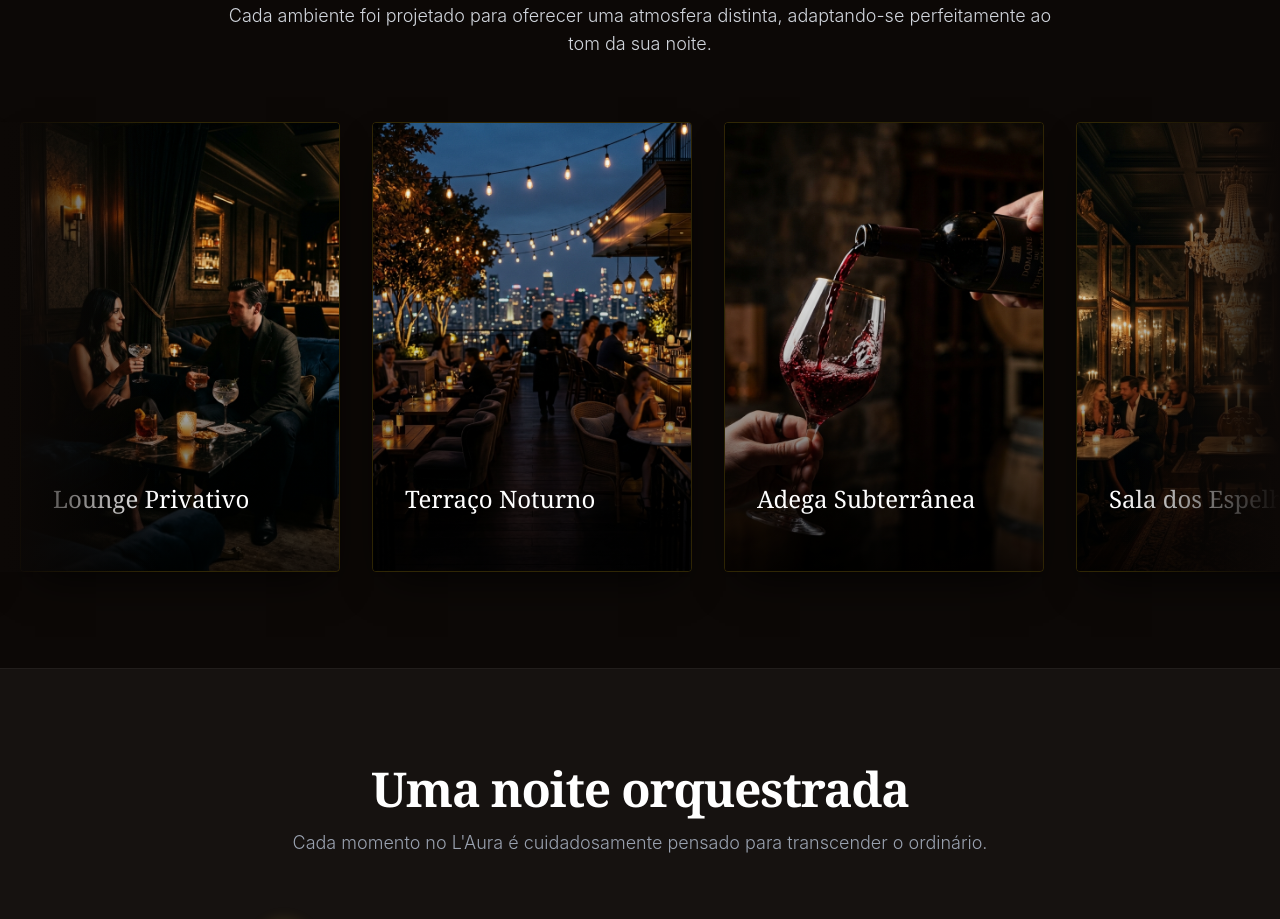
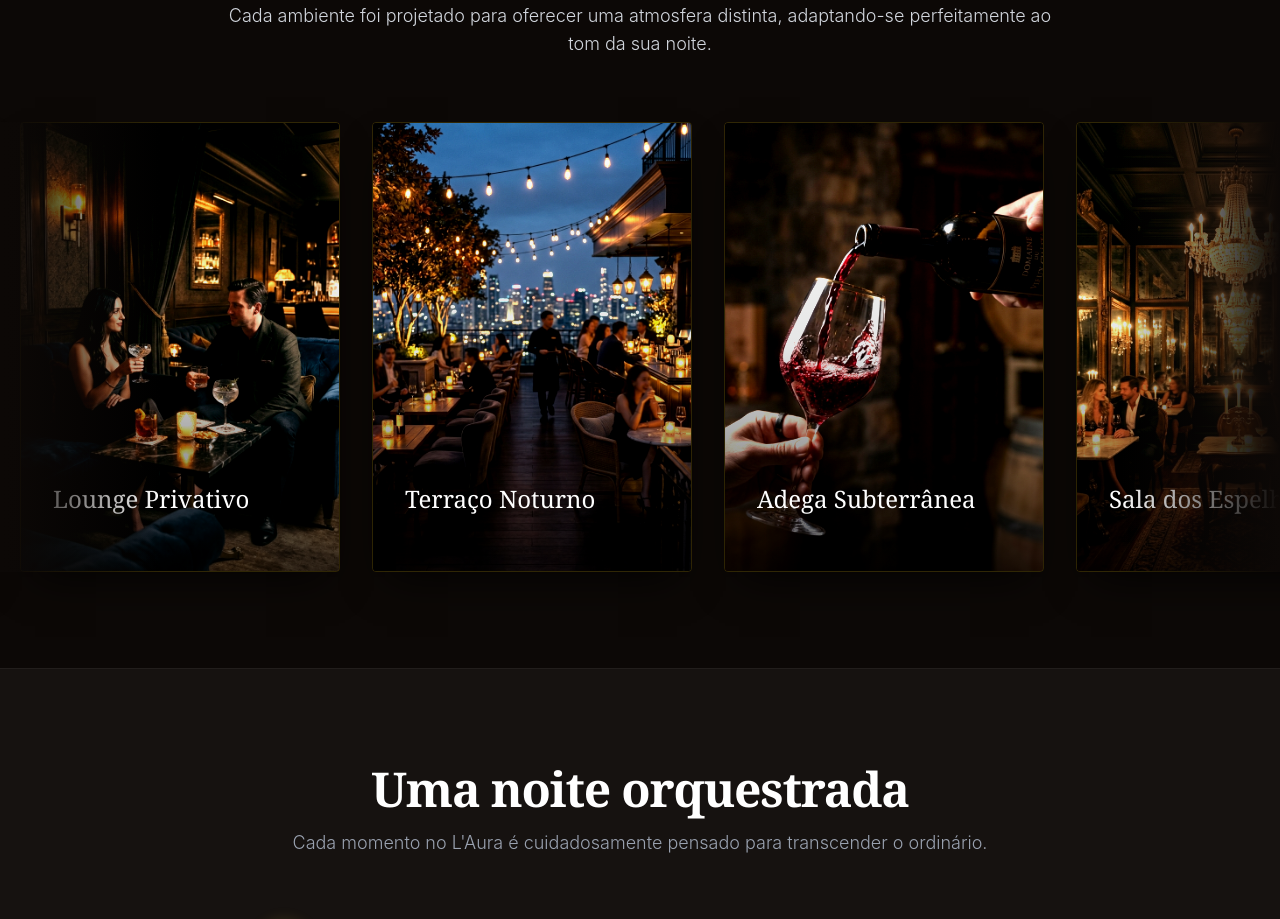
Before and after one commit to xphxip/L-AURA-Bar, a React (Vite) app: page / in a window 1280 px wide. Shown: the part 3900-4819 px from the top of the page. Built offline with nearby package versions, Linux system fonts and the light colour scheme.

Commit message:
Increase CSS brightness and contrast on carousel images for better visibility

```diff
--- a/src/components/BrandingCarousel.tsx
+++ b/src/components/BrandingCarousel.tsx
@@ -46,12 +46,12 @@ export default function BrandingCarousel() {
             >
               {/* Image Background */}
               <div
-                className={`absolute inset-0 bg-cover bg-center bg-no-repeat opacity-100 transition-all duration-700 group-hover:scale-105`}
+                className={`absolute inset-0 bg-cover bg-center bg-no-repeat opacity-100 brightness-[1.3] contrast-[1.1] transition-all duration-700 group-hover:scale-105 group-hover:brightness-[1.4]`}
                 style={{ backgroundImage: `url(${ambiente.image})` }}
               />
 
               {/* Lighter bottom gradient just for text readability */}
-              <div className="absolute inset-0 flex flex-col justify-end p-8 bg-gradient-to-t from-black/80 via-black/20 to-transparent">
+              <div className="absolute inset-0 flex flex-col justify-end p-8 bg-gradient-to-t from-black/70 via-black/10 to-transparent">
                 <div className="w-10 h-[2px] bg-gold mb-4 scale-x-0 group-hover:scale-x-100 origin-left transition-transform duration-500 shadow-[0_0_8px_rgba(255,215,0,0.8)]" />
                 <h3 className="font-serif text-2xl text-white mb-2 group-hover:text-gold transition-colors duration-300">{ambiente.name}</h3>
                 <span className="text-gold text-xs tracking-[0.2em] uppercase font-bold opacity-0 group-hover:opacity-100 transition-opacity duration-500 delay-100">
```
